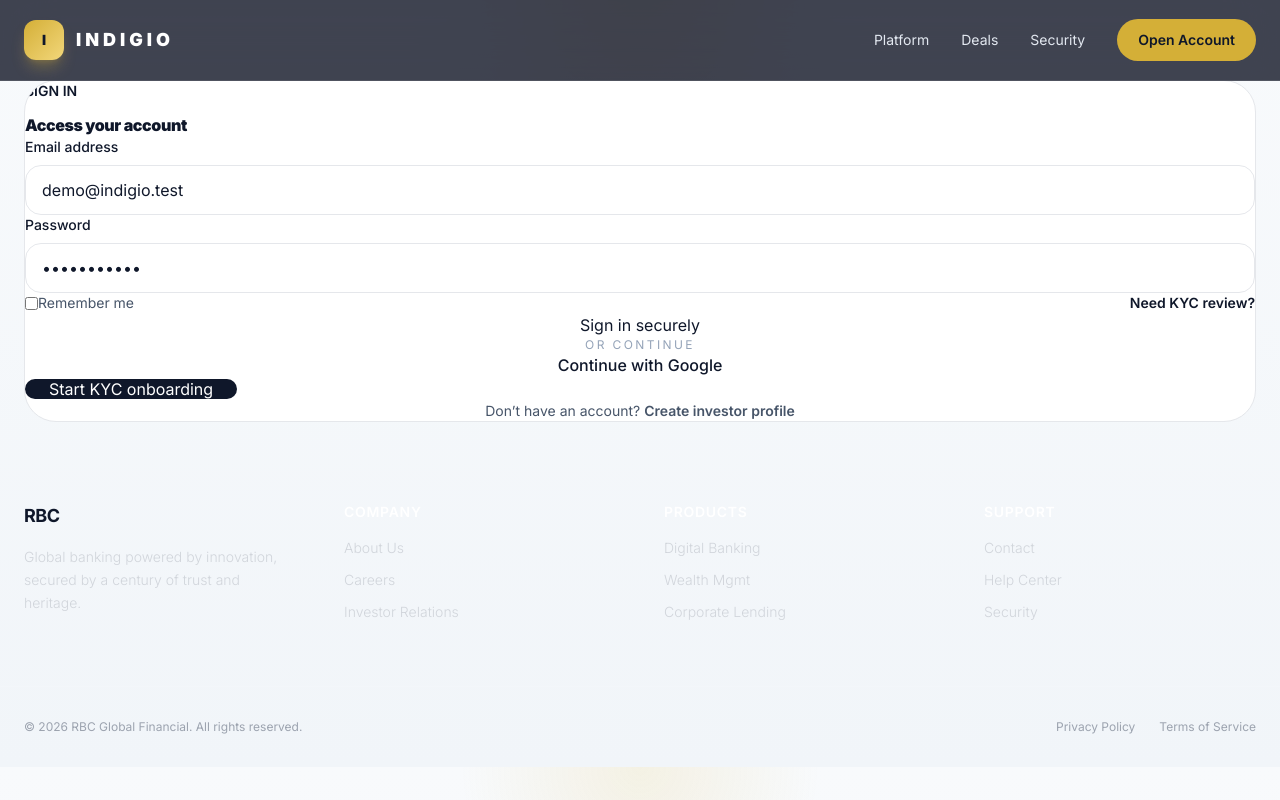
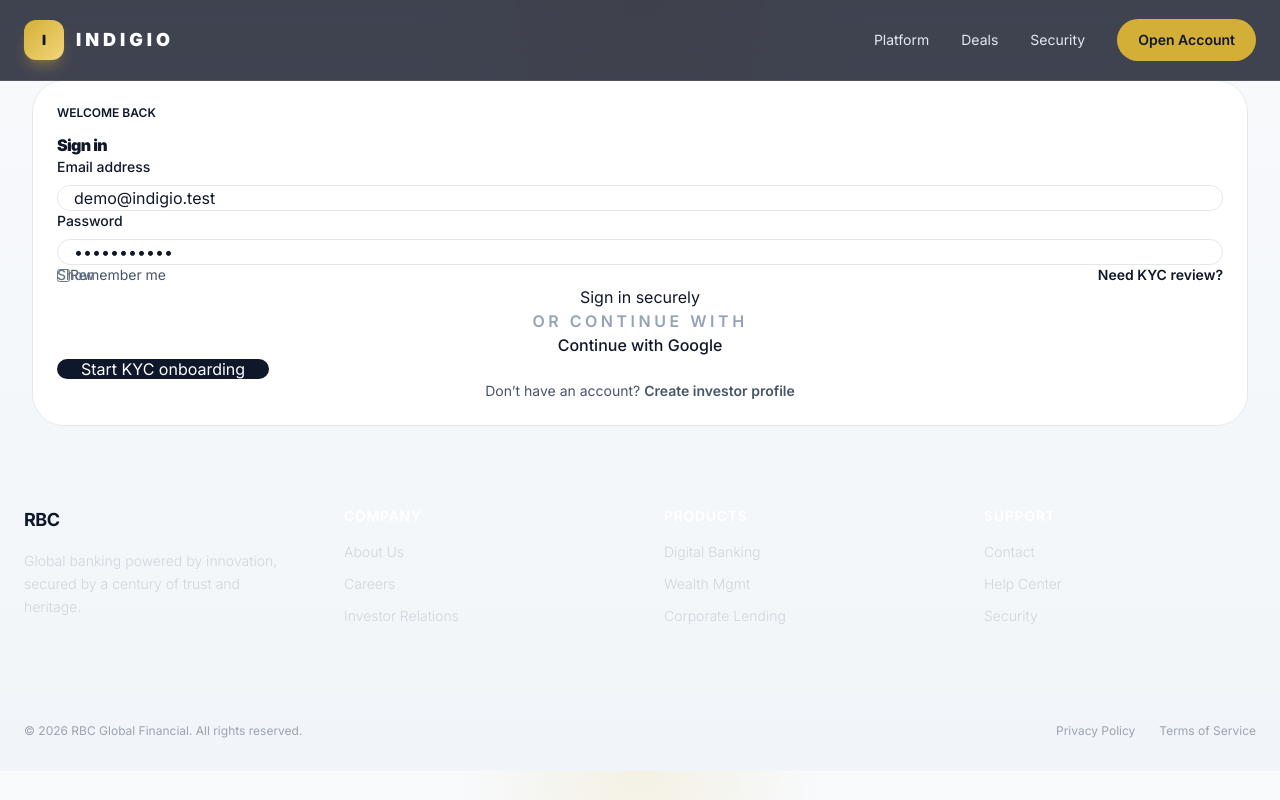
Before and after one commit to homlander2cool/indigio-prototype, a Next.js app: page /login in a window 1280 px wide. Built offline with nearby package versions, Linux system fonts and the light colour scheme.

Commit message:
update2.9

```diff
--- a/app/login/page.tsx
+++ b/app/login/page.tsx
@@ -1,42 +1,49 @@
 import Link from "next/link";
+
+const trustPoints = [
+  "Institutional-grade security",
+  "KYC approved onboarding",
+  "Private-market dashboard access",
+];
 
 export default function LoginPage() {
   return (
-    <div className="mx-auto flex min-h-[calc(100vh-5rem)] w-full max-w-7xl items-center justify-center px-6 py-16">
-      <div className="grid w-full max-w-6xl overflow-hidden rounded-[32px] border border-slate-200 bg-white shadow-[0_32px_90px_rgba(15,23,42,0.12)] lg:grid-cols-2">
-        <div className="relative hidden overflow-hidden bg-[radial-gradient(circle_at_top,_rgba(212,175,55,0.25),transparent_35%),linear-gradient(135deg,#071a2b_0%,#0b2340_40%,#0a1d35_100%)] p-10 text-white lg:flex lg:flex-col lg:justify-between">
+    <div className="mx-auto flex min-h-[calc(100vh-5rem)] w-full max-w-7xl items-center justify-center px-4 py-10 sm:px-6 lg:px-8">
+      <div className="grid w-full max-w-6xl overflow-hidden rounded-[32px] border border-slate-200 bg-white shadow-[0_30px_100px_rgba(15,23,42,0.12)] lg:grid-cols-[1.05fr_0.95fr]">
+        <div className="relative hidden overflow-hidden bg-[radial-gradient(circle_at_top,_rgba(212,175,55,0.25),transparent_35%),linear-gradient(135deg,#081a2d_0%,#0d2341_35%,#0b1b30_100%)] p-10 text-white lg:flex lg:flex-col lg:justify-between">
           <div>
-            <div className="mb-8 flex items-center gap-3">
-              <div className="flex h-10 w-10 items-center justify-center rounded-xl bg-gradient-to-br from-[#d4af37] to-[#f2d77a] text-sm font-black text-slate-900">
+            <div className="mb-10 flex items-center gap-3">
+              <div className="flex h-10 w-10 items-center justify-center rounded-xl bg-gradient-to-br from-[#d4af37] to-[#f2d77a] text-sm font-black text-slate-900 shadow-lg shadow-[#d4af37]/30">
                 I
               </div>
-              <span className="text-sm font-bold tracking-[0.22em]">INDIGIO</span>
+              <span className="text-sm font-black tracking-[0.25em]">INDIGIO</span>
             </div>
 
-            <p className="text-sm uppercase tracking-[0.26em] text-[#d4af37]">Secure investor access</p>
-            <h1 className="mt-6 max-w-md text-4xl font-black leading-tight">
-              Welcome back to global wealth.
+            <p className="text-xs font-semibold uppercase tracking-[0.28em] text-[#f0d786]">Investor portal</p>
+            <h1 className="mt-6 max-w-md text-4xl font-black leading-tight tracking-[-0.04em]">
+              Secure access to global wealth.
             </h1>
+            <p className="mt-5 max-w-md text-base text-slate-200">
+              A modern platform for private-market investing, portfolio oversight, and international capital growth.
+            </p>
           </div>
 
           <div className="space-y-4">
-            {[
-              "Institutional-grade account security",
-              "Fast onboarding with KYC review",
-              "Private-market access and portfolio insights",
-            ].map((item) => (
-              <div key={item} className="flex items-center gap-3 rounded-2xl border border-white/10 bg-white/5 p-3 backdrop-blur-sm">
-                <div className="flex h-8 w-8 items-center justify-center rounded-full bg-[#d4af37]/20 text-[#f0d786]">✓</div>
+            {trustPoints.map((item) => (
+              <div key={item} className="flex items-center gap-3 rounded-2xl border border-white/10 bg-white/5 p-3.5 backdrop-blur-sm">
+                <div className="flex h-8 w-8 items-center justify-center rounded-full bg-[#d4af37]/20 text-[#f0d786]">
+                  ✓
+                </div>
                 <span className="text-sm text-slate-100">{item}</span>
               </div>
             ))}
           </div>
         </div>
 
-        <div className="p-8 sm:p-10 lg:p-12">
+        <div className="bg-white p-6 sm:p-8 lg:p-12">
           <div className="mb-8">
-            <p className="text-sm font-semibold uppercase tracking-[0.24em] text-[#0055a4]">Sign in</p>
-            <h2 className="mt-3 text-3xl font-black text-slate-900">Access your account</h2>
+            <p className="text-xs font-semibold uppercase tracking-[0.24em] text-[#0055a4]">Welcome back</p>
+            <h2 className="mt-3 text-3xl font-black tracking-[-0.04em] text-slate-900 sm:text-4xl">Sign in</h2>
           </div>
 
           <form className="space-y-5">
@@ -48,7 +55,7 @@
                 id="email"
                 type="email"
                 defaultValue="demo@indigio.test"
-                className="w-full rounded-2xl border border-slate-200 bg-slate-50 px-4 py-3 text-slate-900 outline-none transition focus:border-[#0055a4] focus:bg-white focus:ring-4 focus:ring-[#0055a4]/10"
+                className="w-full rounded-2xl border border-slate-200 bg-slate-50 px-4 py-3.5 text-slate-900 outline-none transition focus:border-[#0055a4] focus:bg-white focus:ring-4 focus:ring-[#0055a4]/10"
               />
             </div>
 
@@ -56,12 +63,17 @@
               <label htmlFor="password" className="mb-2 block text-sm font-medium text-slate-700">
                 Password
               </label>
-              <input
-                id="password"
-                type="password"
-                defaultValue="password123"
-                className="w-full rounded-2xl border border-slate-200 bg-slate-50 px-4 py-3 text-slate-900 outline-none transition focus:border-[#0055a4] focus:bg-white focus:ring-4 focus:ring-[#0055a4]/10"
-              />
+              <div className="relative">
+                <input
+                  id="password"
+                  type="password"
+                  defaultValue="password123"
+                  className="w-full rounded-2xl border border-slate-200 bg-slate-50 px-4 py-3.5 pr-12 text-slate-900 outline-none transition focus:border-[#0055a4] focus:bg-white focus:ring-4 focus:ring-[#0055a4]/10"
+                />
+                <button type="button" className="absolute inset-y-0 right-3 flex items-center text-sm font-medium text-slate-500">
+                  Show
+                </button>
+              </div>
             </div>
 
             <div className="flex items-center justify-between gap-3 text-sm">
@@ -69,22 +81,19 @@
                 <input type="checkbox" className="h-4 w-4 rounded border-slate-300 text-[#0055a4] focus:ring-[#0055a4]" />
                 Remember me
               </label>
-              <Link href="/kyc" className="font-semibold text-[#0055a4] hover:text-[#0a3e77]">
+              <Link href="/kyc" className="font-semibold text-[#0055a4] transition hover:text-[#0a3e77]">
                 Need KYC review?
               </Link>
             </div>
 
-            <button
-              type="submit"
-              className="gold-button w-full rounded-2xl px-6 py-3.5 text-base"
-            >
+            <button type="submit" className="gold-button w-full rounded-2xl px-6 py-3.5 text-base">
               Sign in securely
             </button>
           </form>
 
-          <div className="my-8 flex items-center gap-3">
+          <div className="my-7 flex items-center gap-3">
             <div className="h-px flex-1 bg-slate-200" />
-            <span className="text-xs uppercase tracking-[0.2em] text-slate-400">Or continue</span>
+            <span className="text-[10px] font-semibold uppercase tracking-[0.22em] text-slate-400">or continue with</span>
             <div className="h-px flex-1 bg-slate-200" />
           </div>
 
@@ -99,7 +108,7 @@
 
           <p className="mt-8 text-center text-sm text-slate-600">
             Don’t have an account?{' '}
-            <Link href="/kyc" className="font-semibold text-[#0055a4] hover:text-[#0a3e77]">
+            <Link href="/kyc" className="font-semibold text-[#0055a4] transition hover:text-[#0a3e77]">
               Create investor profile
             </Link>
           </p>
--- a/components/CTA.tsx
+++ b/components/CTA.tsx
@@ -1,11 +1,19 @@
 export default function CTA() {
   return (
-    <section className="py-20 px-6 bg-rbc-blue relative overflow-hidden">
-      <div className="absolute top-0 left-0 w-full h-1 bg-rbc-gold"></div>
-      <div className="max-w-4xl mx-auto text-center relative z-10">
-        <h2 className="text-4xl font-bold text-white mb-6">Ready to build your financial future?</h2>
-        <p className="text-white/80 text-lg mb-10 max-w-2xl mx-auto">Join thousands of investors and global leaders who trust RBC to secure and grow their assets across borders.</p>
-        <button className="bg-white text-rbc-blue px-12 py-4 rounded-full font-bold text-lg hover:shadow-2xl hover:scale-105 transition-all duration-300">Get Started Today</button>
+    <section className="relative overflow-hidden bg-[radial-gradient(circle_at_top,_rgba(212,175,55,0.18),transparent_35%),linear-gradient(135deg,#071a2b_0%,#0b2340_35%,#0b213f_100%)] px-6 py-20">
+      <div className="absolute inset-0 bg-[linear-gradient(rgba(255,255,255,0.04)_1px,transparent_1px),linear-gradient(90deg,rgba(255,255,255,0.04)_1px,transparent_1px)] bg-[size:36px_36px] opacity-40" />
+      <div className="absolute top-0 left-0 h-1 w-full bg-[#d4af37]" />
+      <div className="relative z-10 mx-auto max-w-4xl text-center">
+        <p className="mb-4 text-sm font-semibold uppercase tracking-[0.28em] text-[#f0d786]">Investor access</p>
+        <h2 className="mb-6 text-4xl font-black tracking-[-0.04em] text-[#f8fafc] md:text-5xl">
+          Ready to build your financial future?
+        </h2>
+        <p className="mx-auto mb-10 max-w-2xl text-lg text-slate-200 md:text-xl">
+          Join thousands of investors and global leaders who trust RBC to secure and grow their assets across borders.
+        </p>
+        <button className="rounded-full bg-[#d4af37] px-12 py-4 text-lg font-bold text-slate-900 shadow-[0_18px_40px_rgba(212,175,55,0.35)] transition duration-300 hover:-translate-y-1 hover:bg-[#e7c861] hover:shadow-[0_22px_50px_rgba(212,175,55,0.45)]">
+          Get Started Today
+        </button>
       </div>
     </section>
   );
```
